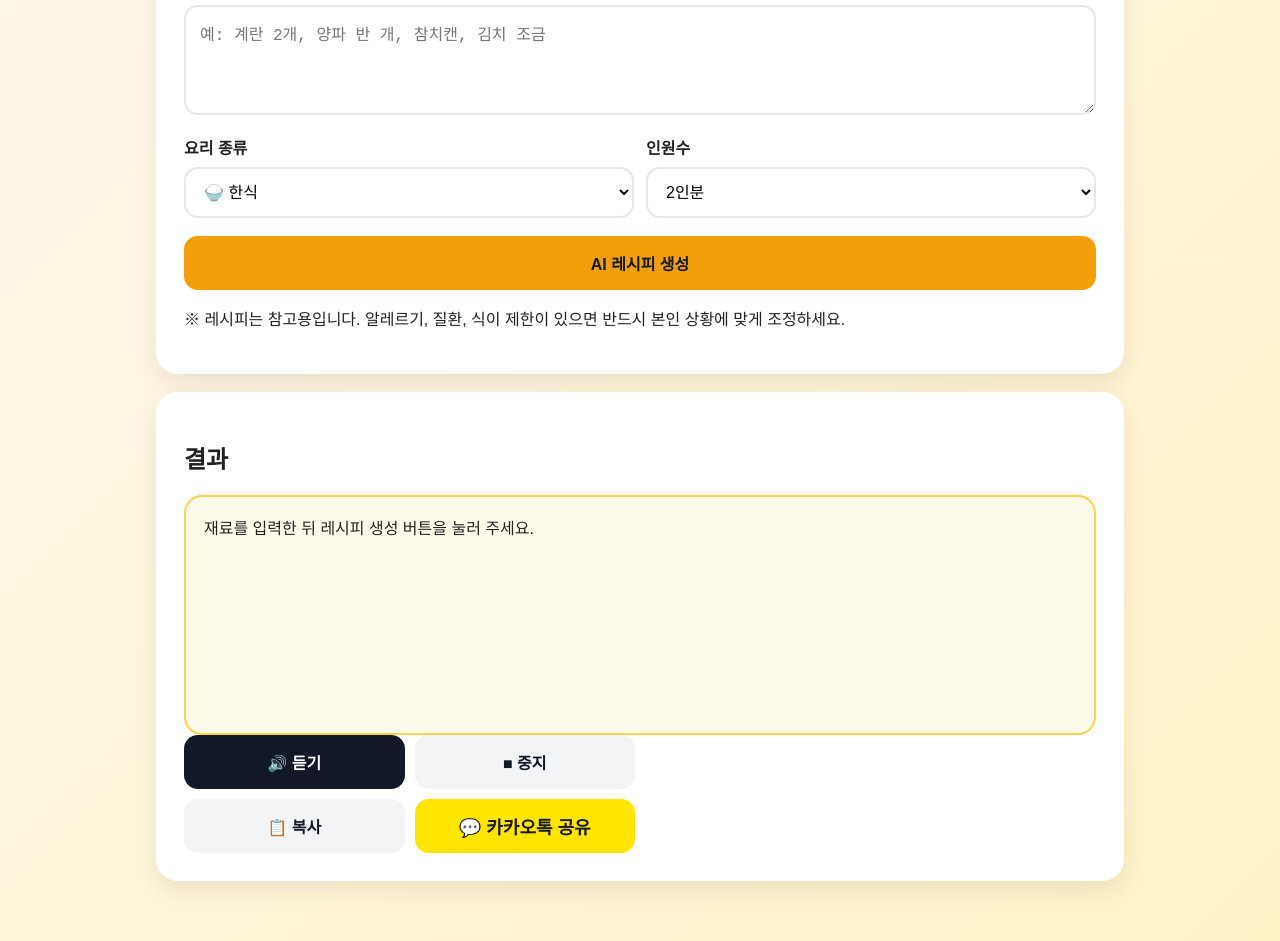
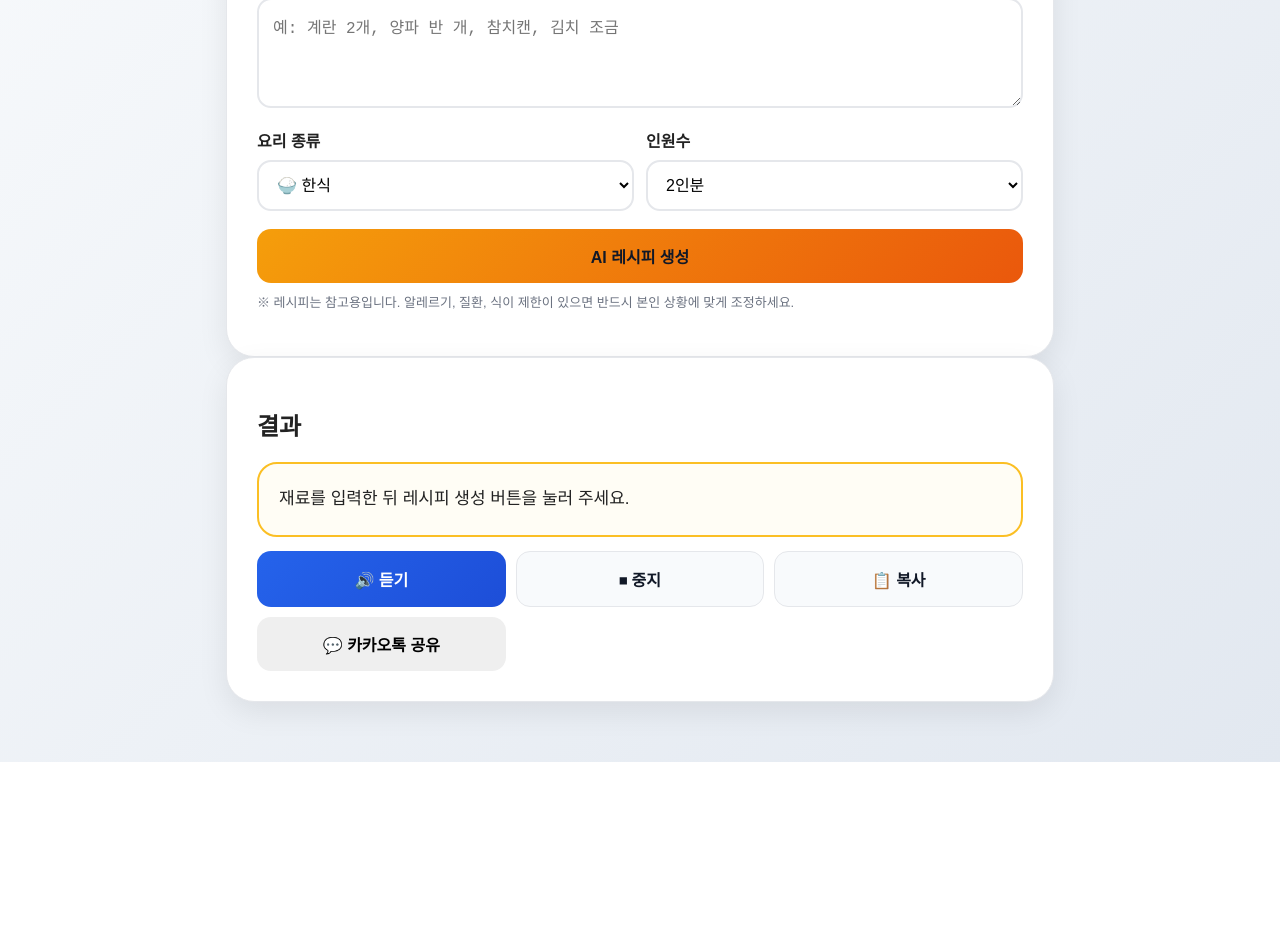
Before and after one commit to patente119-png/ai-recipe-master, a website: page ai-recipe-master/public/index.html in a window 1280 px wide. Shown: the part 251-1192 px from the top of the page. After the commit the page ends 1013 px from the top, so only its background shows below. Drawn offline with Linux system fonts and the light colour scheme; a script that the page names is missing.

Commit message:
Refactor styles and update button functionalities

```diff
--- a/ai-recipe-master/public/index.html
+++ b/ai-recipe-master/public/index.html
@@ -9,29 +9,29 @@
     body {
       margin: 0;
       font-family: Arial, 'Noto Sans KR', sans-serif;
-      background: linear-gradient(135deg, #fff7ed, #fef3c7);
+      background: linear-gradient(135deg, #f8fafc, #e2e8f0);
       color: #222;
     }
     .wrap {
-      max-width: 1000px;
+      max-width: 860px;
       margin: 0 auto;
       padding: 28px 16px 60px;
     }
     .hero {
-      background: #111827;
+  background: linear-gradient(135deg,#0f172a,#1e293b);
   color: white;
-      border-radius: 24px;
-      padding: 28px 22px;
-      box-shadow: 0 12px 30px rgba(0,0,0,.16);
+  border-radius: 28px;
+  padding: 32px 24px;
+  box-shadow: 0 15px 35px rgba(0,0,0,.18);
 }
     h1 { margin: 0 0 8px; font-size: 32px; }
     .sub { margin: 0; color: #fde68a; line-height: 1.5; }
 .card {
-      margin-top: 18px;
   background: white;
-      border-radius: 22px;
-      padding: 28px;
-      box-shadow: 0 10px 25px rgba(0,0,0,.08);
+  border-radius: 28px;
+  padding: 30px;
+  box-shadow: 0 10px 30px rgba(0,0,0,.08);
+  border: 1px solid #e5e7eb;
 }
     label { display: block; margin: 16px 0 8px; font-weight: 700; }
     textarea, select {
@@ -56,51 +56,35 @@
       font-weight: 800;
       cursor: pointer;
     }
-    .primary { width: 100%; margin-top: 18px; background: #f59e0b; color: #111827; }
-    .secondary { background: #111827; color: white; }
-    .ghost { background: #f3f4f6; color: #111827; }
-    .kakao-btn {
-      background: #FEE500;
-      color: #191919;
-      border: none;
-      border-radius: 14px;
-      padding: 15px 16px;
-      font-size: 16px;
-      font-weight: 800;
-      cursor: pointer;
+    .primary { width: 100%; margin-top: 18px; background: linear-gradient(135deg,#f59e0b,#ea580c);
+color:white;
+font-weight:700; color: #111827; }
+    .secondary {
+  background: linear-gradient(135deg,#2563eb,#1d4ed8);
+  color: white;
 }
-
-.kakao-btn:hover {
-  opacity: 0.9;
+    .ghost {
+  background: #f8fafc;
+  color: #111827;
+  border: 1px solid #e5e7eb;
 }
 #result {
+  background:#fffdf5;
+  border:2px solid #fbbf24;
+  border-radius:20px;
+  padding:20px;
+  line-height:1.8;
+  font-size:17px;
+
   white-space: pre-wrap;
-      line-height: 1.75;
-      background: #fffbeb;
-      border: 2px solid #fcd34d;
-      border-radius: 18px;
-      padding: 18px;
-      min-height: 240px;
 }
     .actions {
-    display:grid;
-    grid-template-columns:1fr 1fr;
-    gap:10px;
+  display: grid;
+  grid-template-columns: 1fr 1fr 1fr;
+  gap: 10px;
+  margin-top: 14px;
 }
-    .kakao-btn {
-  background: #FEE500;
-  color: #191919;
-  border: none;
-  border-radius: 14px;
-  padding: 14px;
-  font-size: 18px;
-  font-weight: 700;
-  cursor: pointer;
-}
-
-.kakao-btn:hover {
-  opacity: 0.9;
-}
+    .notice { font-size: 13px; color: #6b7280; line-height: 1.5; margin-top: 10px; }
     @media (max-width: 640px) {
       h1 { font-size: 26px; }
       .grid, .actions { grid-template-columns: 1fr; }
@@ -147,30 +131,19 @@
       <h2>결과</h2>
       <div id="result">재료를 입력한 뒤 레시피 생성 버튼을 눌러 주세요.</div>
       <div class="actions">
-        <div class="actions">
+  <button class="secondary" onclick="speakRecipe()">🔊 듣기</button>
 
-<button class="secondary" onclick="speakRecipe()">
-🔊 듣기
-</button>
+  <button class="ghost" onclick="stopSpeaking()">⏹ 중지</button>
 
-<button class="ghost" onclick="stopSpeaking()">
-■ 중지
-</button>
-
-<button class="ghost" onclick="copyRecipe()">
-📋 복사
-</button>
-
+  <button class="ghost" onclick="copyRecipe()">📋 복사</button>
   <button class="kakao-btn" onclick="shareKakao()">
   💬 카카오톡 공유
   </button>
-
       </div>
-<script src="https://developers.kakao.com/sdk/js/kakao.js"></script>
+    </section>
+  </div>
 
 <script>
-Kakao.init('cb69aadd8f94c482f8bc7a2ceb7204bd');
-
 async function generateRecipe() {
   const ingredients = document.getElementById('ingredients').value.trim();
   const cuisine = document.getElementById('cuisine').value;
@@ -210,41 +183,15 @@ function speakRecipe() {
   window.speechSynthesis.speak(utterance);
 }
 
+function stopSpeaking() {
+  window.speechSynthesis.cancel();
+}
+
 async function copyRecipe() {
   const text = document.getElementById('result').textContent;
   await navigator.clipboard.writeText(text);
   alert('레시피가 복사되었습니다.');
 }
-function shareKakao() {
-  const recipe = document.getElementById('result').innerText;
-
-  if (!recipe || recipe.includes('재료를 입력')) {
-    alert('먼저 레시피를 생성해 주세요.');
-    return;
-  }
-
-  Kakao.Share.sendDefault({
-    objectType: 'feed',
-    content: {
-      title: 'AI 레시피 마스터',
-      description: recipe.substring(0, 150),
-      imageUrl: 'https://via.placeholder.com/300x200.png?text=AI+Recipe',
-      link: {
-        mobileWebUrl: 'https://ai-recipe-master.vercel.app',
-        webUrl: 'https://ai-recipe-master.vercel.app'
-      }
-    },
-    buttons: [
-      {
-        title: '레시피 보기',
-        link: {
-          mobileWebUrl: 'https://ai-recipe-master.vercel.app',
-          webUrl: 'https://ai-recipe-master.vercel.app'
-        }
-      }
-    ]
-  });
-}
 </script>
 </body>
 </html>
```
Lines whose indentation alone changed are shown as unchanged.
